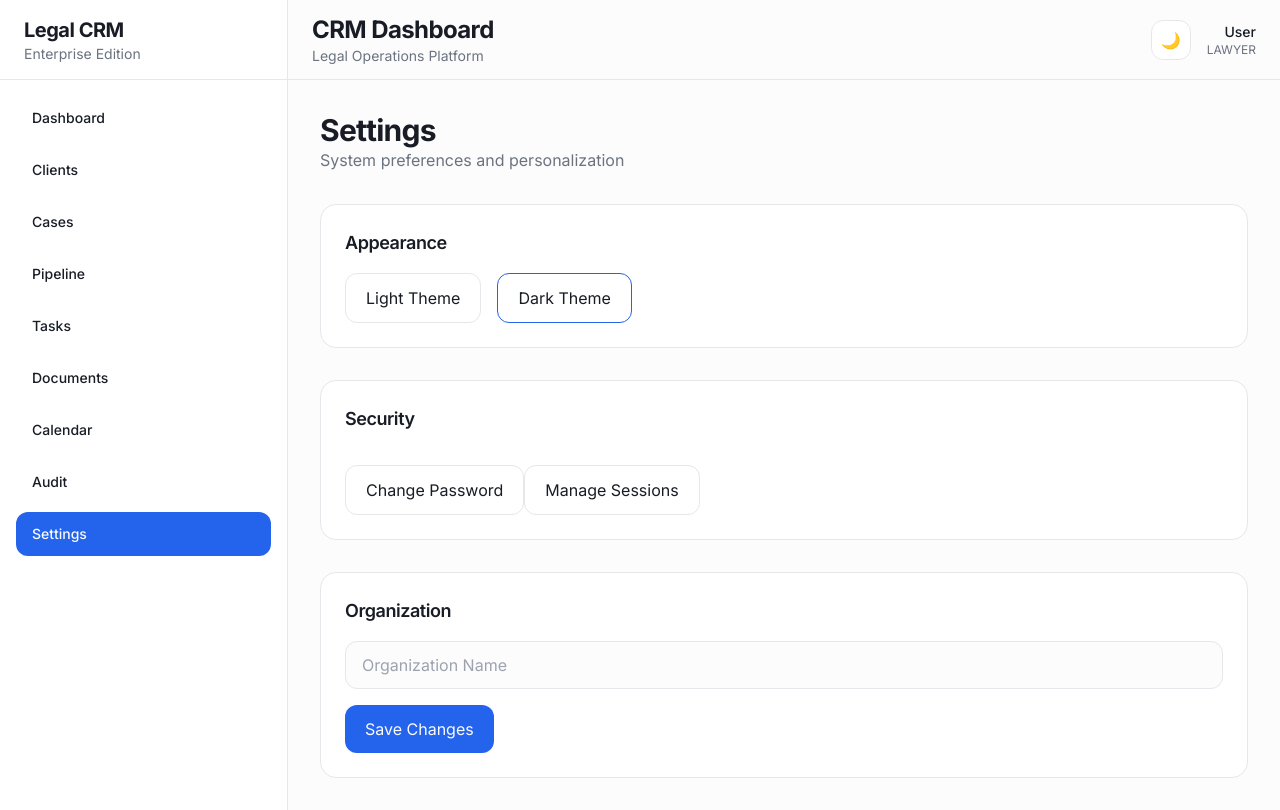
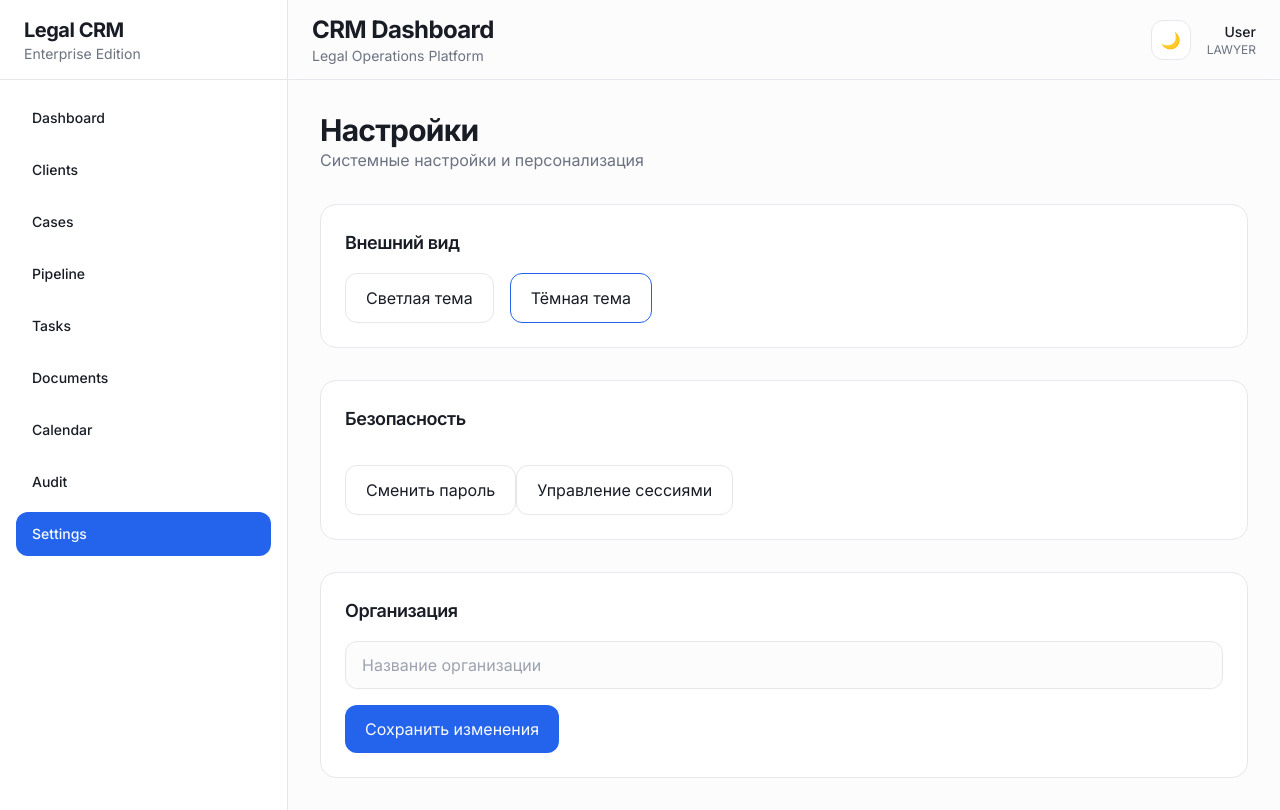
Before and after one commit to RIZVAN321-DIL/SaaS-PROJECT, a Next.js app in the folder frontend/: page /settings in a window 1280 px wide. Built offline with nearby package versions, Linux system fonts and the light colour scheme.

Commit message:
Update page.tsx

```diff
--- a/frontend/src/app/settings/page.tsx
+++ b/frontend/src/app/settings/page.tsx
@@ -50,12 +50,11 @@ export default function SettingsPage() {
       <div className="space-y-8">
         <div>
           <h1 className="text-3xl font-bold">
-            Settings
+            Настройки
           </h1>
 
           <p className="text-muted-foreground">
-            System preferences and
-            personalization
+            Системные настройки и персонализация
           </p>
         </div>
 
@@ -69,7 +68,7 @@ export default function SettingsPage() {
           "
         >
           <h2 className="mb-4 text-lg font-semibold">
-            Appearance
+            Внешний вид
           </h2>
 
           <div className="flex gap-4">
@@ -93,7 +92,7 @@ export default function SettingsPage() {
                 }
               `}
             >
-              Light Theme
+              Светлая тема
             </button>
 
             <button
@@ -116,7 +115,7 @@ export default function SettingsPage() {
                 }
               `}
             >
-              Dark Theme
+              Тёмная тема
             </button>
           </div>
         </div>
@@ -131,7 +130,7 @@ export default function SettingsPage() {
           "
         >
           <h2 className="mb-4 text-lg font-semibold">
-            Security
+            Безопасность
           </h2>
 
           <div className="space-y-4">
@@ -144,7 +143,7 @@ export default function SettingsPage() {
                 py-3
               "
             >
-              Change Password
+              Сменить пароль
             </button>
 
             <button
@@ -156,7 +155,7 @@ export default function SettingsPage() {
                 py-3
               "
             >
-              Manage Sessions
+              Управление сессиями
             </button>
           </div>
         </div>
@@ -171,12 +170,12 @@ export default function SettingsPage() {
           "
         >
           <h2 className="mb-4 text-lg font-semibold">
-            Organization
+            Организация
           </h2>
 
           <div className="space-y-4">
             <input
-              placeholder="Organization Name"
+              placeholder="Название организации"
               className="
                 h-12
                 w-full
@@ -197,7 +196,7 @@ export default function SettingsPage() {
                 text-primary-foreground
               "
             >
-              Save Changes
+              Сохранить изменения
             </button>
           </div>
         </div>
```
